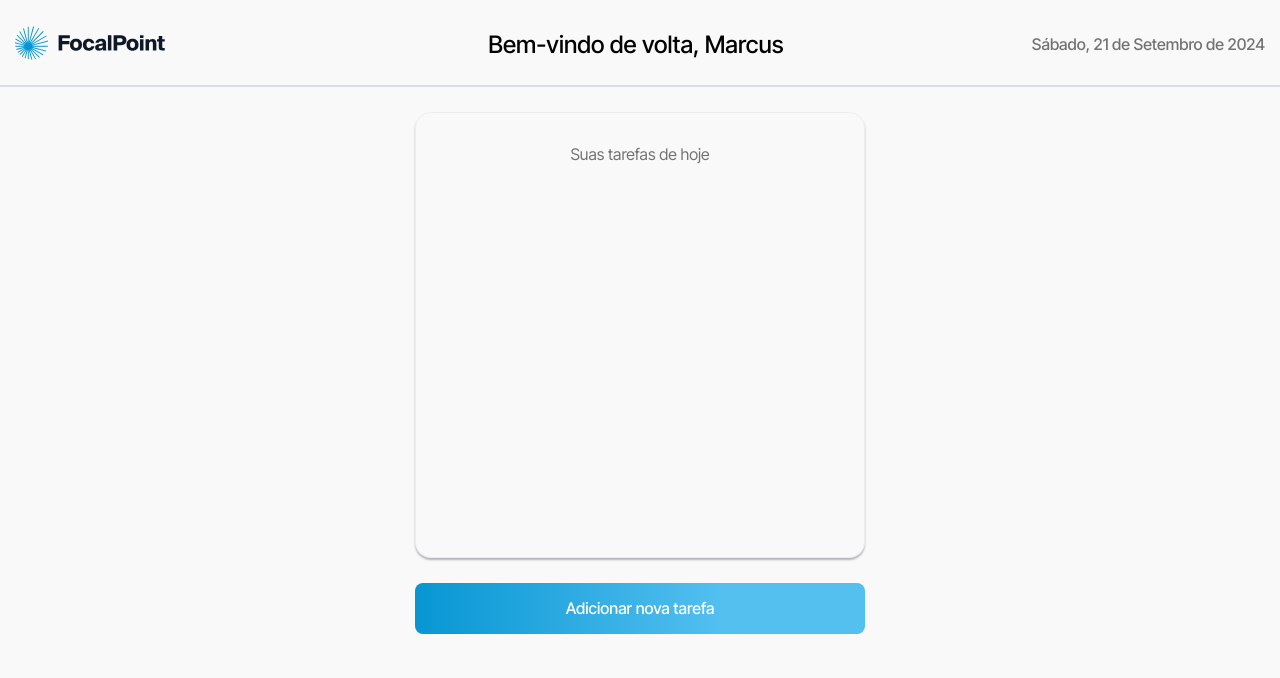
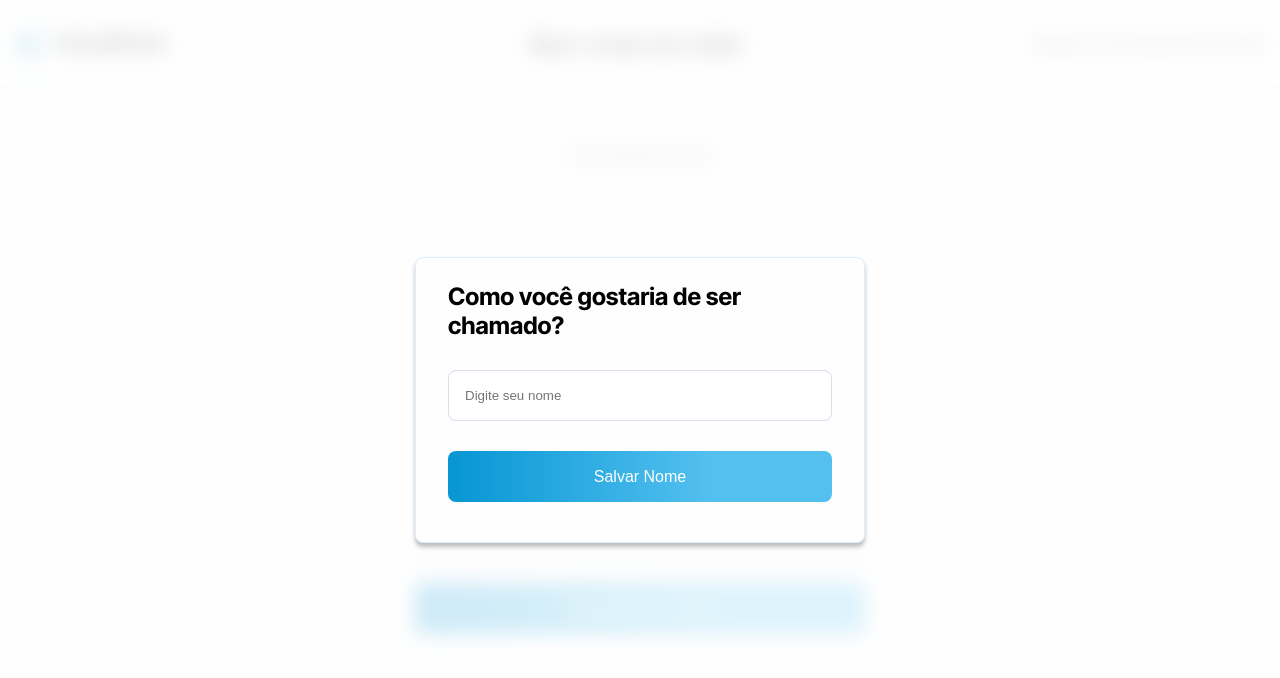
Before and after one commit to juanevangelista1/to-do-app, a Next.js app: page / in a window 1280 px wide. Shown: the top 678 px of the page. Built offline with nearby package versions, Linux system fonts and the light colour scheme.

Commit message:
Add funcionalidades para editar a tarefa e nome dinamico.

```diff
--- a/package.json
+++ b/package.json
@@ -11,12 +11,14 @@
   "dependencies": {
     "next": "14.2.12",
     "react": "^18",
+    "react-beautiful-dnd": "^13.1.1",
     "react-dom": "^18",
     "sass": "^1.79.1"
   },
   "devDependencies": {
     "@types/node": "^20",
     "@types/react": "^18",
+    "@types/react-beautiful-dnd": "^13.1.8",
     "@types/react-dom": "^18",
     "eslint": "^8",
     "eslint-config-next": "14.2.12",
--- a/src/app/components/ConfirmDeleteModal.tsx
+++ b/src/app/components/ConfirmDeleteModal.tsx
@@ -1,3 +1,6 @@
+import React from "react";
+import "../styles/modals.scss";
+
 interface ConfirmDeleteModalProps {
 	onDelete: () => void;
 	onCancel: () => void;
--- a/src/app/components/Header.tsx
+++ b/src/app/components/Header.tsx
@@ -1,4 +1,7 @@
+"use client";
+import { useEffect, useState } from "react";
 import "../styles/header.scss";
+
 import Image from "next/image";
 
 const getCurrentDate = () => {
@@ -38,6 +41,28 @@ const getCurrentDate = () => {
 };
 
 const Header = () => {
+	const [username, setUsername] = useState<string | null>(null);
+	const [isModalOpen, setIsModalOpen] = useState(false);
+	const [newUsername, setNewUsername] = useState("");
+
+	useEffect(() => {
+		const storedUsername = localStorage.getItem("username");
+
+		if (storedUsername) {
+			setUsername(storedUsername);
+		} else {
+			setIsModalOpen(true);
+		}
+	}, []);
+
+	const handleSaveUsername = () => {
+		if (newUsername.trim() !== "") {
+			localStorage.setItem("username", newUsername);
+			setUsername(newUsername);
+			setIsModalOpen(false);
+		}
+	};
+
 	return (
 		<header className="header">
 			<section className="header__container">
@@ -45,10 +70,36 @@ const Header = () => {
 					<Image src="/assets/image/logo.svg" width={150} height={36} alt="Logo FocalPoint" />
 				</div>
 				<div className="header__container-user-name">
-					<span className="header__container-user-name-text">Bem-vindo de volta, Marcus</span>
+					<span className="header__container-user-name-text">
+						{username ? `Bem-vindo de volta, ${username}` : "Bem-vindo de volta!"}
+					</span>
 				</div>
 				<div className="header__container-date-info">{getCurrentDate()}</div>
 			</section>
+
+			{isModalOpen && (
+				<section className="modal__container">
+					<div className="modal__container-content">
+						<div className="modal__container-title">
+							<h2 className="modal__container-title-text">Como você gostaria de ser chamado?</h2>
+						</div>
+						<div className="modal__container-content-middle">
+							<input
+								className="modal__container-content-middle-body"
+								type="text"
+								value={newUsername}
+								onChange={(e) => setNewUsername(e.target.value)}
+								placeholder="Digite seu nome"
+							/>
+						</div>
+						<div className="modal__container-content-button">
+							<button onClick={handleSaveUsername} className="modal__container-content-button-add">
+								<span className="modal__container-content-button-add-text">Salvar Nome</span>
+							</button>
+						</div>
+					</div>
+				</section>
+			)}
 		</header>
 	);
 };
--- a/src/app/components/TaskList.tsx
+++ b/src/app/components/TaskList.tsx
@@ -1,6 +1,7 @@
 import React, { useState } from "react";
 import "../styles/taskList.scss";
 import Image from "next/image";
+import "../styles/modals.scss";
 
 type Task = {
 	id: number;
@@ -12,21 +13,18 @@ interface TaskListProps {
 	tasks: Task[];
 	onToggle: (id: number) => void;
 	onDelete: (id: number) => void;
-	onEdit: (id: number, newName: string) => void; // Função para editar tarefa
+	onEdit: (id: number, newName: string) => void;
 }
 
 const TaskList: React.FC<TaskListProps> = ({ tasks, onToggle, onDelete, onEdit }) => {
-	// Estado local para a tarefa que está sendo editada
 	const [editingTaskId, setEditingTaskId] = useState<number | null>(null);
 	const [newTaskName, setNewTaskName] = useState<string>("");
 
-	// Função para iniciar a edição
 	const startEditing = (task: Task) => {
 		setEditingTaskId(task.id);
 		setNewTaskName(task.name);
 	};
 
-	// Função para salvar a edição
 	const saveEdit = (id: number) => {
 		if (newTaskName.trim() !== "") {
 			onEdit(id, newTaskName);
@@ -50,15 +48,14 @@ const TaskList: React.FC<TaskListProps> = ({ tasks, onToggle, onDelete, onEdit }
 									type="text"
 									value={newTaskName}
 									onChange={(e) => setNewTaskName(e.target.value)}
-									onBlur={() => saveEdit(task.id)} // Salva a edição ao perder foco
-									onKeyDown={(e) => e.key === "Enter" && saveEdit(task.id)} // Salva ao pressionar Enter
+									onBlur={() => saveEdit(task.id)}
+									onKeyDown={(e) => e.key === "Enter" && saveEdit(task.id)}
 									autoFocus
 								/>
 							) : (
 								<span
 									className={`task__container-list-item-content-task ${task.completed ? "completed" : ""}`}
-									onClick={() => startEditing(task)} // Duplo clique para editar
-								>
+									onClick={() => startEditing(task)}>
 									{task.name}
 								</span>
 							)}
--- a/src/app/styles/header.scss
+++ b/src/app/styles/header.scss
@@ -49,3 +49,102 @@
         }
     }
 }
+
+.modal {
+    &__container {
+        position: fixed;
+        inset: 0;
+        display: flex;
+        align-items: center;
+        justify-content: center;
+        background: rgba(255, 255, 255, 0.8);
+        backdrop-filter: blur(10px);
+        transition: all 0.3s ease-in-out 0s;
+        z-index: 11;
+
+        @media (max-width: 768px) {
+            align-items: start;
+        }
+
+        &-content {
+            max-width: 450px;
+            max-height: 286px;
+            margin: 0 auto;
+            width: 100%;
+            background: #fefefe;
+            border: 1px solid #deeffe;
+            box-sizing: border-box;
+            box-shadow: 0 4px 4px rgba(0, 0, 0, 0.2509803922);
+            border-radius: 8px;
+            padding: 24px 32px 40px;
+
+            @media (max-width: 768px) {
+                border: 0;
+                box-shadow: none;
+            }
+
+            &-title {
+                &-text {
+                    font-size: 24px;
+                    font-weight: 500;
+                    line-height: 29.04px;
+                    text-align: left;
+                }
+            }
+
+            &-middle {
+                margin: 30px 0;
+                display: grid;
+                gap: 10px;
+
+                &-title {
+                    font-size: 16px;
+                    font-weight: 400;
+                    line-height: 19.36px;
+                    text-align: left;
+                }
+
+                &-body {
+                    max-width: 386px;
+                    height: 51px;
+                    padding: 16px;
+                    gap: 16px;
+                    border-radius: 8px;
+                    border: 1px solid var(--border-light-gray);
+                }
+            }
+
+            &-button {
+                display: flex;
+                width: 100%;
+                gap: 10px;
+
+                @media (max-width: 768px) {
+                    flex-wrap: wrap;
+                }
+
+                &-add {
+                    height: 51px;
+                    padding: 16px 24px;
+                    border: none;
+                    border-radius: 8px;
+                    width: 100%;
+                    cursor: pointer;
+
+                    &-text {
+                        font-size: 16px;
+                        font-weight: 500;
+                        line-height: 19.36px;
+                    }
+                }
+
+                &-add {
+                    background: var(--button-gradient);
+                    &-text {
+                        color: var(--white);
+                    }
+                }
+            }
+        }
+    }
+}
--- a/src/app/styles/taskList.scss
+++ b/src/app/styles/taskList.scss
@@ -16,6 +16,7 @@
                 display: flex;
                 justify-content: space-between;
                 align-items: center;
+                margin: 24px 0;
 
                 &:hover {
                     background-color: var(--hover);
```
Also changed, not shown: src/app/page.tsx (+72 -70 lines), 1 other file (tests, documents, lock files or other folders).
